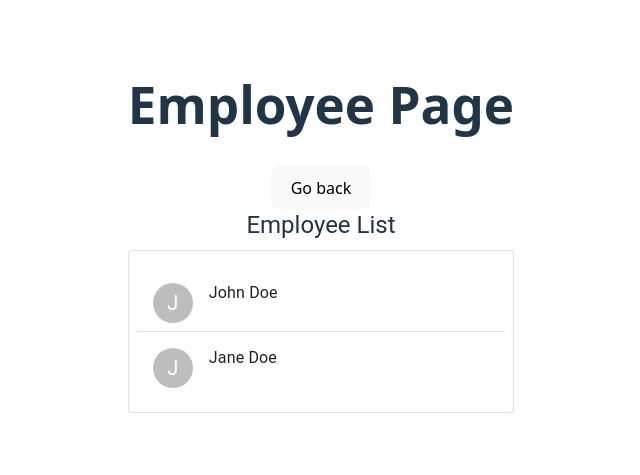
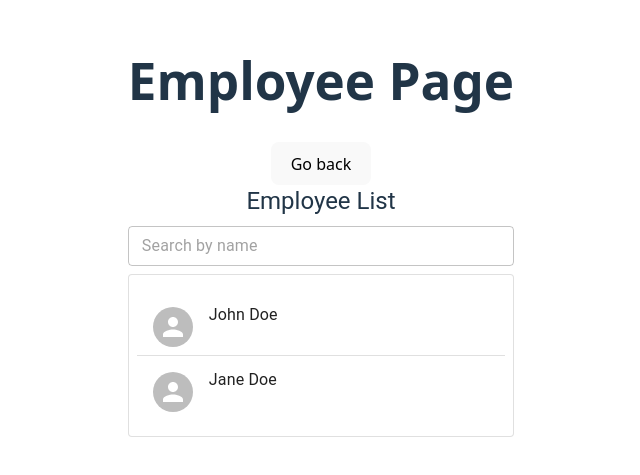
Before and after one commit to Nitaivs/Aclaro, a React (Vite) app in the folder frontend/JSFrontend/: page /employee in a window 1280 px wide. Shown: the part 173-648 px from the top of the page, without its empty margins (319-959 px from the left). Built offline with nearby package versions, Linux system fonts and the light colour scheme; no server answers.

Commit message:
Change: added a search function

```diff
--- a/frontend/JSFrontend/src/components/EmployeeList.jsx
+++ b/frontend/JSFrontend/src/components/EmployeeList.jsx
@@ -1,4 +1,4 @@
-import { useContext } from 'react';
+import { useContext, useState } from 'react';
 import { EmployeeContext } from "../Context/EmployeeContext/EmployeeContext.jsx";
 import {
     Box,
@@ -9,12 +9,18 @@ import {
     Avatar,
     ListItemText,
     Divider,
-    Typography
+    Typography,
+    TextField
 } from '@mui/material';
 
 export default function EmployeeList() {
     const ctx = useContext(EmployeeContext);
-    const employees = ctx?.employees;
+    const employees = ctx.employees;
+    const [query, setQuery] = useState('');
+
+    const filtered = employees.filter(emp =>
+        (emp?.name || '').toLowerCase().includes(query.trim().toLowerCase())
+    );
 
     return (
         <Box>
@@ -22,37 +28,45 @@ export default function EmployeeList() {
                 Employee List
             </Typography>
 
+            <TextField
+                value={query}
+                onChange={(e) => setQuery(e.target.value)}
+                placeholder="Search by name"
+                fullWidth
+                size="small"
+                color="white"
+                sx={{
+                    mb: 1,
+                    '& .MuiInputBase-root': {
+                        backgroundColor: 'white',
+                        borderRadius: 1,
+                    },
+                }}
+            />
+
             <Paper variant="outlined" sx={{ p: 1 }}>
                 <List>
-                    {employees.length === 0 ? (
+                    {filtered.length === 0 ? (
                         <ListItem>
                             <ListItemText
                                 primary="No employees found"
-                                secondary="There are currently no employees to display."
+                                secondary={query ? `No employees match "${query}".` : "There are currently no employees to display."}
                             />
                         </ListItem>
                     ) : (
-                        employees.map((emp, idx) => (
+                        filtered.map((emp, idx) => (
                             <div key={emp.id ?? idx}>
                                 <ListItem alignItems="flex-start">
                                     <ListItemAvatar>
-                                        <Avatar>{(emp.name || 'E').charAt(0)}</Avatar>
+                                        <Avatar></Avatar>
                                     </ListItemAvatar>
 
                                     <ListItemText
-                                        primary={emp.name}
-                                        secondary={
-                                            <>
-                                                <Typography component="span" variant="body2" color="text.primary">
-                                                    {emp.role}
-                                                </Typography>
-                                                {emp.email ? ` — ${emp.email}` : ''}
-                                            </>
-                                        }
+                                        primary={emp?.name}
                                     />
                                 </ListItem>
 
-                                {idx < employees.length - 1 && <Divider component="li" />}
+                                {idx < filtered.length - 1 && <Divider component="li" />}
                             </div>
                         ))
                     )}
```
